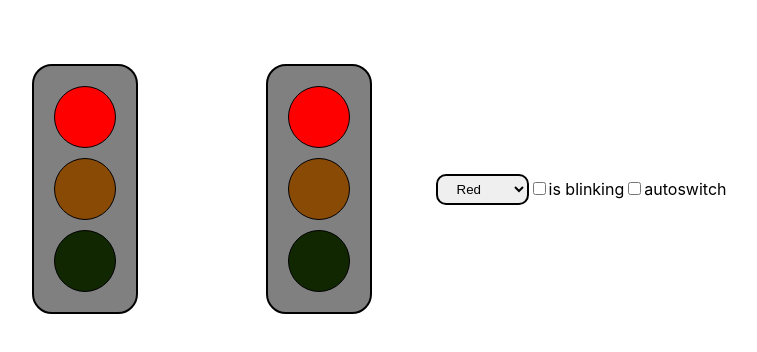
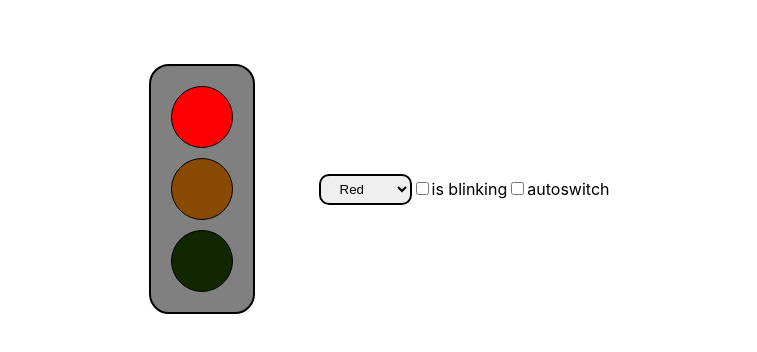
Before and after one commit to sfidrya/traffic-lights, a React (Create React App) app: page / in a window 1280 px wide. Shown: the top 352 px of the page, without its empty margins (293-1050 px from the left). Built offline with nearby package versions, Linux system fonts and the light colour scheme.

Commit message:
implement blinking in autoswitch mode

```diff
--- a/src/trafficLightsAll.tsx
+++ b/src/trafficLightsAll.tsx
@@ -4,24 +4,49 @@ import {TrafficLights} from './trafficLights'
 import {LightMenu} from './menu/LightMenu'
 import type {Color} from './typeColor'
 
+enum trafficLightsAutoMode {
+  greenMode,
+  greenBlinkingMode,
+  yellowFromGreeenMode,
+  redMode,
+  yellowFromRedMode
+}
 
 export const TrafficLightsAll = () => {
   const [activeColor, setActiveColor] = useState<Color | 'none'>('red')
   const [isBlinking, setIsBlinking] = useState(false)
   const [isAutoSwitch, setIsAutoSwitch] = useState(false)
   const [autoSwitchColor, setAutoSwitchColor] = useState<Color> ('red')
+  const [autoSwitchBlinking, setAutoSwitchBlinking] = useState(false)
+  const [autoSwitchMode, setAutoSwitchMode] = useState<trafficLightsAutoMode> (trafficLightsAutoMode.redMode)
+
+
 
   useEffect(() => {
+
+
     function autoSwitch() {
-      if (autoSwitchColor === 'green') {
+      if (autoSwitchMode === trafficLightsAutoMode.greenMode) {
+        setAutoSwitchMode(trafficLightsAutoMode.greenBlinkingMode)
+        setAutoSwitchBlinking(true)
+      } else if (autoSwitchMode === trafficLightsAutoMode.greenBlinkingMode) {
+       setAutoSwitchMode(trafficLightsAutoMode.yellowFromGreeenMode)
        setAutoSwitchColor('yellow')
-      }  else if (autoSwitchColor === 'yellow') {
-        setAutoSwitchColor ('red')
-      } else {
+       setAutoSwitchBlinking(false)
+      }  else if (autoSwitchMode === trafficLightsAutoMode.yellowFromGreeenMode) {
+        setAutoSwitchMode(trafficLightsAutoMode.redMode)
+        setAutoSwitchColor('red')
+      } else if (autoSwitchMode === trafficLightsAutoMode.redMode) {
+        setAutoSwitchMode(trafficLightsAutoMode.yellowFromRedMode)
+        setAutoSwitchColor('yellow')
+      } else if (autoSwitchMode === trafficLightsAutoMode.yellowFromRedMode) {
+        setAutoSwitchMode(trafficLightsAutoMode.greenMode)
         setAutoSwitchColor('green')
       }
+
       console.log('autoSwitch worked')
     }
+
     if (isAutoSwitch) {
       const autoSwitchTimer = setTimeout(autoSwitch, 3000)
       return function cleanup() {
@@ -31,7 +56,7 @@ export const TrafficLightsAll = () => {
     }
   }
   ,
-  [autoSwitchColor, isAutoSwitch])
+  [autoSwitchColor, isAutoSwitch, autoSwitchMode])
 
 
   const handleActiveColorChange = useCallback((newValue: Color | 'none') => {
@@ -44,14 +69,16 @@ export const TrafficLightsAll = () => {
 
   const handleIsAutoSwitchChange = useCallback((newValue: boolean) => {
     setIsAutoSwitch(newValue)
+    console.log('autoswitch changed', newValue)
     setAutoSwitchColor('red')
+    setAutoSwitchBlinking(false)
+    setAutoSwitchMode(trafficLightsAutoMode.redMode)
   }, [])
 
 
   return (
     <>
-      <TrafficLights activeColor={activeColor} isBlinking={isBlinking}/>
-      <TrafficLights activeColor={isAutoSwitch ? autoSwitchColor : activeColor} isBlinking={isBlinking}/>
+      <TrafficLights activeColor={isAutoSwitch ? autoSwitchColor : activeColor} isBlinking={isAutoSwitch ? autoSwitchBlinking : isBlinking}/>
       <LightMenu
         activeColor={activeColor}
         isBlinking={isBlinking}
```
